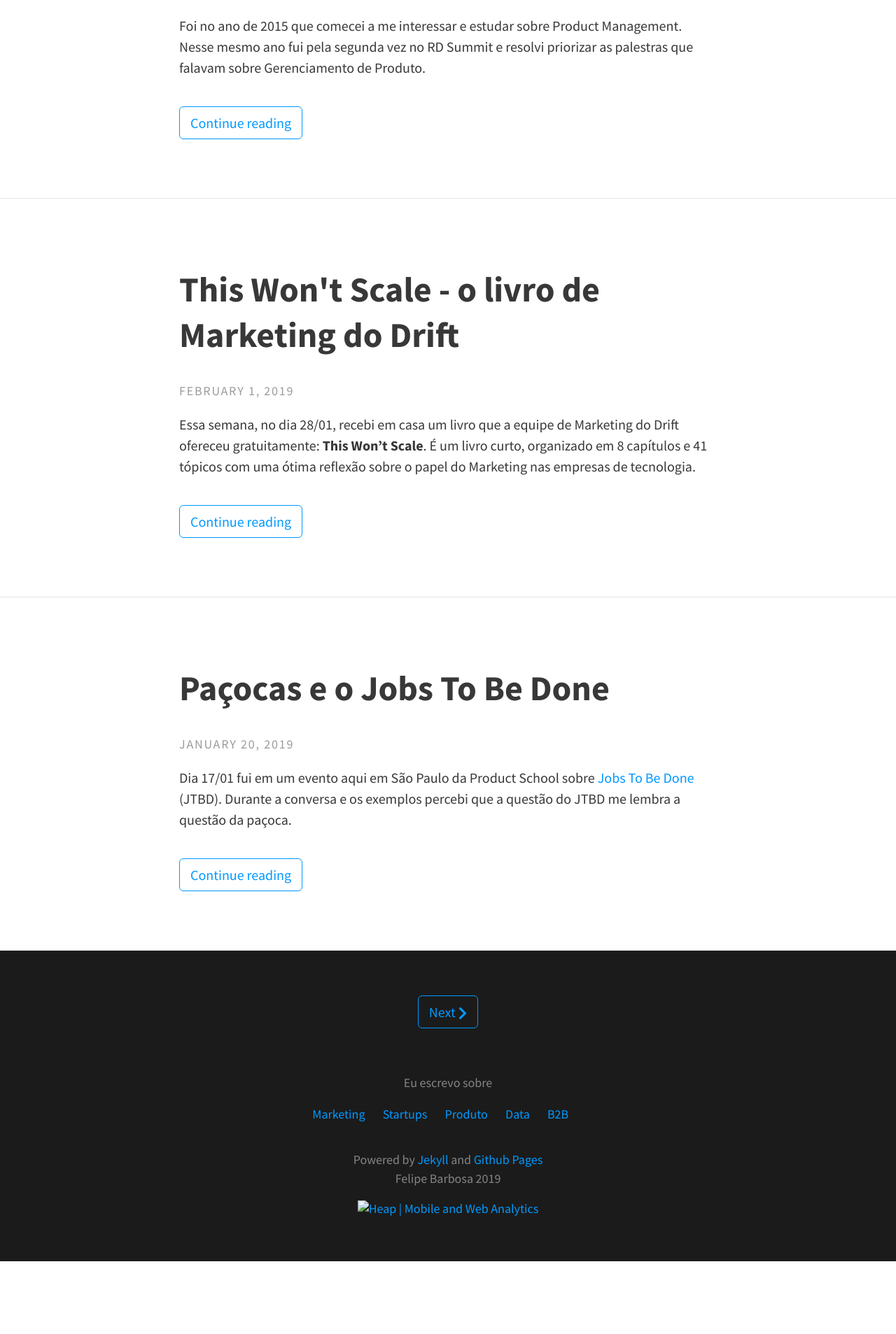
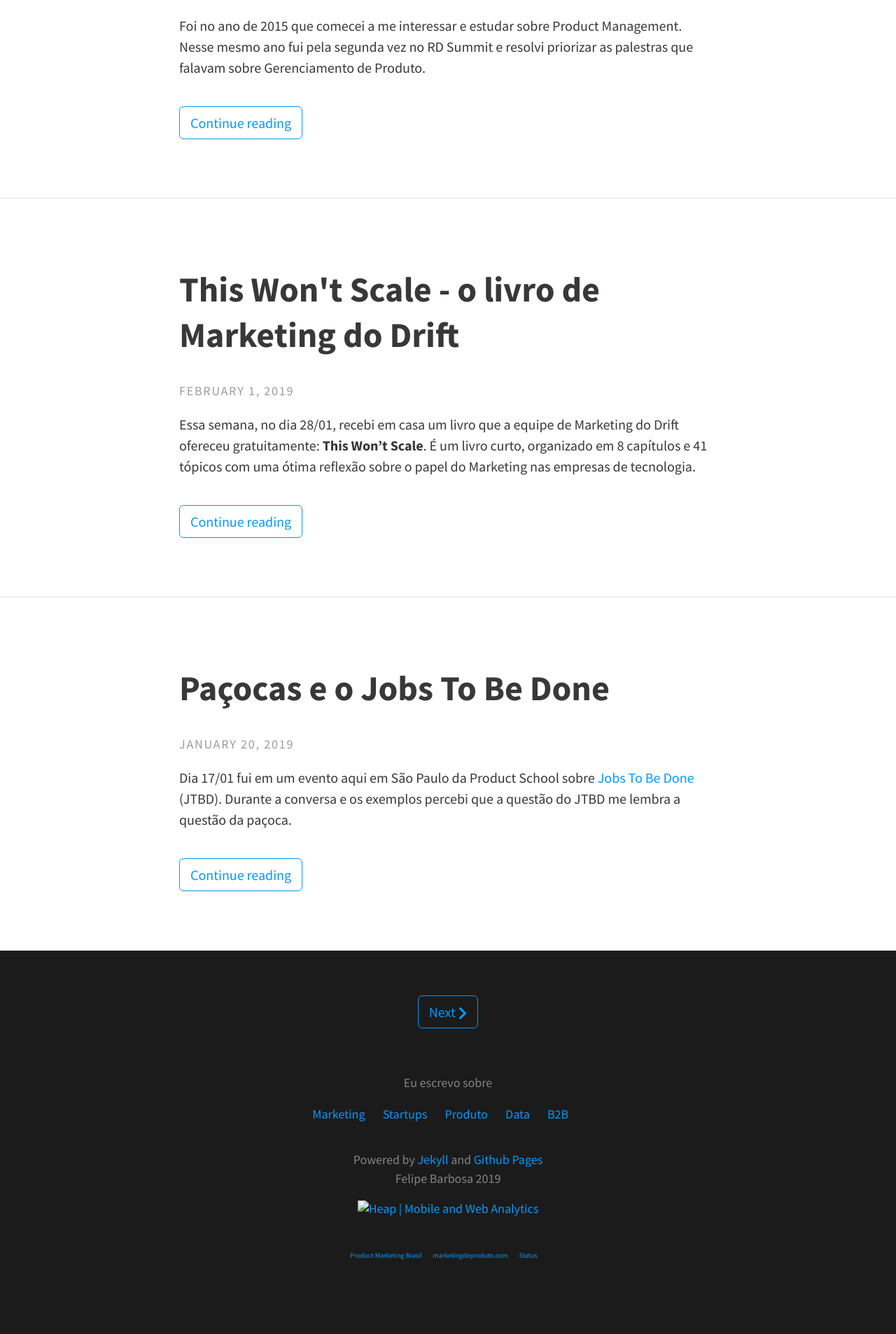
Before and after one commit to felipecbarbosa/felipecbarbosa.github.io, a Jekyll site: the page built from index.html, in a window 1280 px wide. Shown: the part 1806-3713 px from the top of the page at 70% size. Built offline with Jekyll 4.4.1, drawn with Linux system fonts in a browser that asks for light colours; nearby versions of some CDN libraries; the list of posts is cut into pages by our own code; comment, search, counter and statistics services are not loaded; before the commit the page ends 3609 px from its top, so only the background shows below that.

Commit message:
Changed footer, added new links

```diff
--- a/_includes/footer.html
+++ b/_includes/footer.html
@@ -143,5 +143,14 @@ addthis_share = {
 	<a href="https://heapanalytics.com/?utm_source=badge" rel="nofollow">
 	<img style="width:108px;height:41px;" src="//heapanalytics.com/img/badgeLight.png" alt="Heap | Mobile and Web Analytics" />
 	</a>
+
+	<nav class="site-nav-footer">
+		<ul>
+			<li><a href="http://productmarketingbrasil.com.br/author/felipebarbosa/" target="_blank">Product Marketing Brasil</a></li>
+			<li><a href="https://www.marketingdeproduto.com/" target="_blank">marketingdeproduto.com</a></li>
+			<li><a href="https://status.felipebarbosa.me/">Status</a></li>
+		</ul>
+	</nav>
+
 </footer>
 {% endif %}
--- a/_sass/includes/_footer.scss
+++ b/_sass/includes/_footer.scss
@@ -25,4 +25,25 @@
       }
     }
   }
+  .site-nav-footer {
+    ul {
+      margin: 0;
+      padding-top: $padding-small;
+      padding-bottom: $padding-small;
+      list-style: none;
+      line-height: 1.5;
+    }
+    li {
+      display: inline;
+      margin-right: 1.2em;
+      font-size: 10px;
+    }
+    @media (max-width: 1100px) {
+      ul {
+        display: inline-block;
+        padding-top: $padding-small;
+        width: 100%;
+      }
+    }
+  }
 }
```
